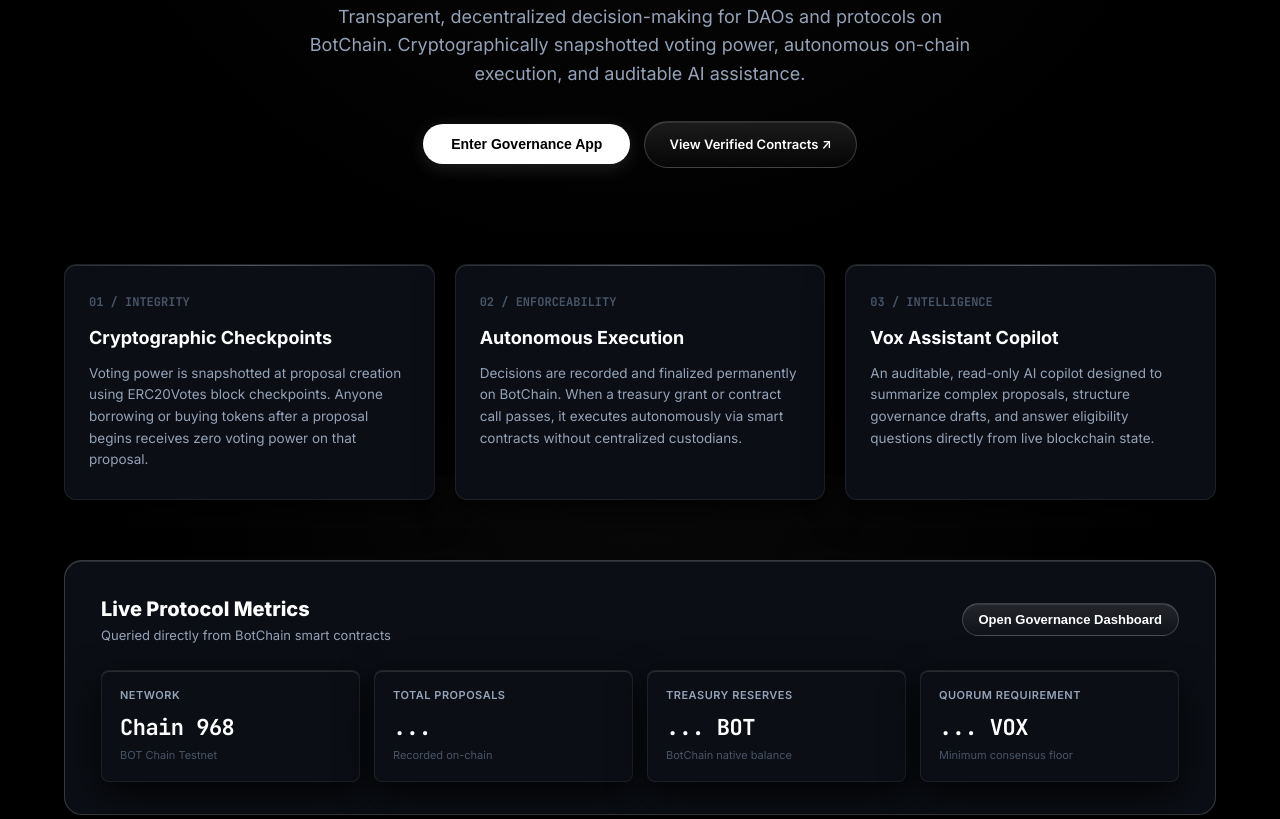
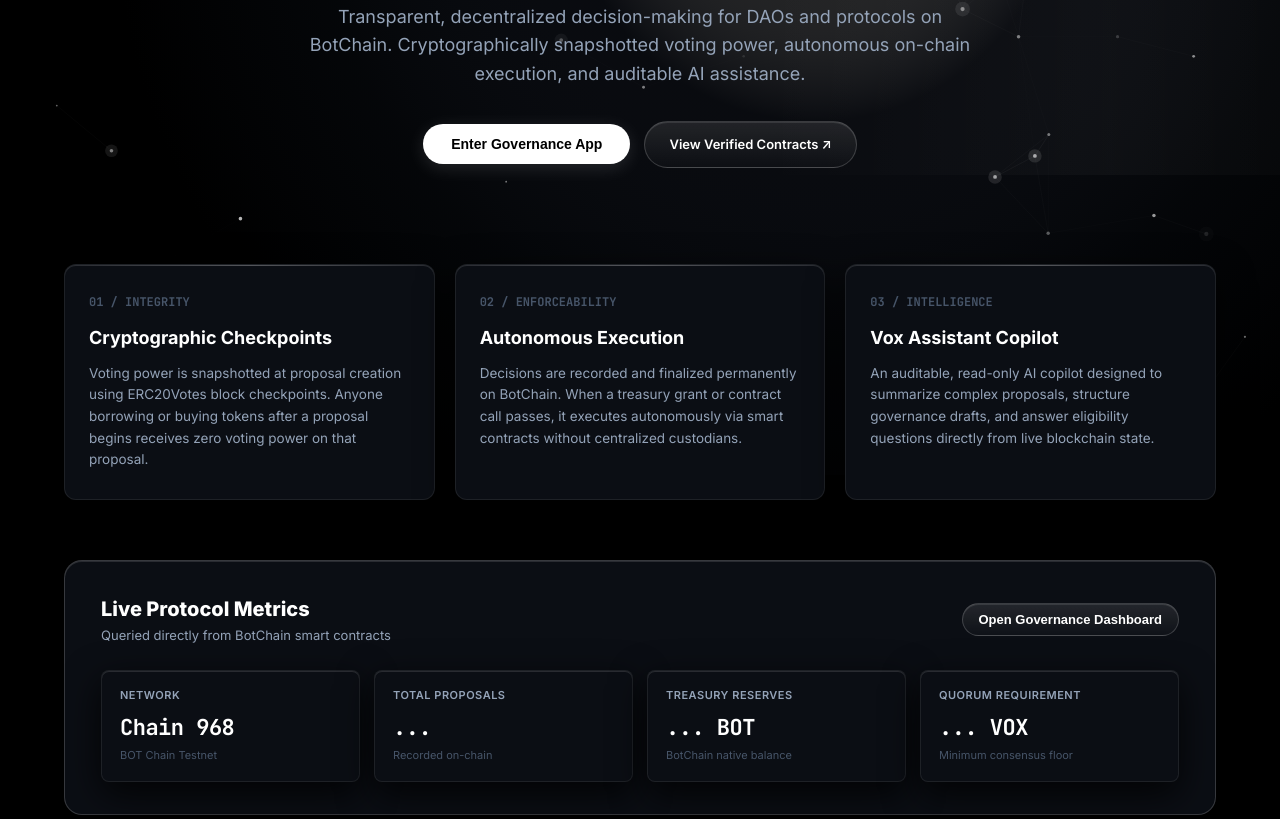
Before and after one commit to Rampop01/VoxDAO, a website: page app/index.html in a window 1280 px wide. Shown: the part 325-1144 px from the top of the page. Drawn offline with Linux system fonts and the light colour scheme; no server answers; animation ran at ten frames a second.

Commit message:
feat: add cinematic obsidian canvas background and wire up immediate button navigation

```diff
--- a/app/app.js
+++ b/app/app.js
@@ -91,13 +91,31 @@ const state = {
 
 // --- Initialization ---
 document.addEventListener("DOMContentLoaded", async () => {
-  initProviders();
-  setupEventListeners();
-  await loadDAOData();
+  try {
+    initProviders();
+  } catch (e) {
+    console.warn("Provider initialization deferred:", e);
+  }
+
+  try {
+    setupEventListeners();
+  } catch (e) {
+    console.error("Setup event listeners error:", e);
+  }
+
+  try {
+    await loadDAOData();
+  } catch (e) {
+    console.error("Load DAO data error:", e);
+  }
 
   // If wallet already connected
-  if (window.ethereum && window.ethereum.selectedAddress) {
-    await connectWallet();
+  try {
+    if (window.ethereum && window.ethereum.selectedAddress) {
+      await connectWallet();
+    }
+  } catch (e) {
+    console.warn("Auto-connect skipped:", e);
   }
 });
 
--- /dev/null
+++ b/app/cinematic-bg.js
@@ -0,0 +1,224 @@
+/**
+ * VoxDAO Cinematic Background Engine
+ * Luxury Obsidian Noir & Crystalline Consensus Mesh
+ * Pure dark shiny black & chrome particle field with 60fps GPU rendering
+ */
+
+(function () {
+  const canvas = document.getElementById("cinematicBgCanvas");
+  if (!canvas) return;
+  const ctx = canvas.getContext("2d", { alpha: false });
+  if (!ctx) return;
+
+  let width = 0;
+  let height = 0;
+  let dpr = 1;
+  let animationFrameId = null;
+
+  // Configuration
+  const PARTICLE_COUNT = 55;
+  const MAX_DISTANCE = 140;
+  const particles = [];
+  const mouse = { x: -1000, y: -1000, targetX: -1000, targetY: -1000, active: false };
+
+  // Resize handler with Retina support
+  function resize() {
+    dpr = Math.min(window.devicePixelRatio || 1, 2);
+    width = window.innerWidth;
+    height = window.innerHeight;
+
+    canvas.width = Math.floor(width * dpr);
+    canvas.height = Math.floor(height * dpr);
+    canvas.style.width = width + "px";
+    canvas.style.height = height + "px";
+
+    ctx.scale(dpr, dpr);
+  }
+
+  // Particle representation
+  class Particle {
+    constructor() {
+      this.reset(true);
+    }
+
+    reset(initial = false) {
+      this.x = initial ? Math.random() * width : Math.random() < 0.5 ? 0 : width;
+      this.y = initial ? Math.random() * height : Math.random() * height;
+      this.vx = (Math.random() - 0.5) * 0.45;
+      this.vy = (Math.random() - 0.5) * 0.45;
+      this.radius = Math.random() * 1.8 + 0.8;
+      this.baseAlpha = Math.random() * 0.45 + 0.25;
+      this.alpha = this.baseAlpha;
+      this.pulseSpeed = Math.random() * 0.02 + 0.008;
+      this.pulsePhase = Math.random() * Math.PI * 2;
+      this.depth = Math.random() * 0.8 + 0.2; // Parallax depth factor
+    }
+
+    update(time) {
+      this.x += this.vx;
+      this.y += this.vy;
+
+      // Mouse gentle repulsion / interaction
+      if (mouse.active) {
+        const dx = this.x - mouse.x;
+        const dy = this.y - mouse.y;
+        const dist = Math.sqrt(dx * dx + dy * dy);
+        if (dist < 150 && dist > 0) {
+          const force = ((150 - dist) / 150) * 0.8 * this.depth;
+          this.x += (dx / dist) * force;
+          this.y += (dy / dist) * force;
+        }
+      }
+
+      // Wrap edges smoothly
+      if (this.x < -20) this.x = width + 20;
+      if (this.x > width + 20) this.x = -20;
+      if (this.y < -20) this.y = height + 20;
+      if (this.y > height + 20) this.y = -20;
+
+      // Subtle breathing pulse
+      this.pulsePhase += this.pulseSpeed;
+      this.alpha = this.baseAlpha + Math.sin(this.pulsePhase) * 0.18;
+      if (this.alpha < 0.1) this.alpha = 0.1;
+      if (this.alpha > 0.85) this.alpha = 0.85;
+    }
+
+    draw() {
+      ctx.beginPath();
+      ctx.arc(this.x, this.y, this.radius, 0, Math.PI * 2);
+      ctx.fillStyle = `rgba(255, 255, 255, ${this.alpha})`;
+      ctx.fill();
+
+      // Specular glow for prominent nodes
+      if (this.radius > 1.8) {
+        ctx.beginPath();
+        ctx.arc(this.x, this.y, this.radius * 3.5, 0, Math.PI * 2);
+        ctx.fillStyle = `rgba(255, 255, 255, ${this.alpha * 0.18})`;
+        ctx.fill();
+      }
+    }
+  }
+
+  // Initialize particles
+  function initParticles() {
+    particles.length = 0;
+    for (let i = 0; i < PARTICLE_COUNT; i++) {
+      particles.push(new Particle());
+    }
+  }
+
+  // Draw connecting filament lines
+  function drawFilaments() {
+    const len = particles.length;
+    for (let i = 0; i < len; i++) {
+      const p1 = particles[i];
+      for (let j = i + 1; j < len; j++) {
+        const p2 = particles[j];
+        const dx = p1.x - p2.x;
+        const dy = p1.y - p2.y;
+        const dist = Math.sqrt(dx * dx + dy * dy);
+
+        if (dist < MAX_DISTANCE) {
+          const lineAlpha = (1 - dist / MAX_DISTANCE) * 0.14 * (p1.alpha + p2.alpha) * 0.5;
+          ctx.beginPath();
+          ctx.moveTo(p1.x, p1.y);
+          ctx.lineTo(p2.x, p2.y);
+          ctx.strokeStyle = `rgba(255, 255, 255, ${lineAlpha})`;
+          ctx.lineWidth = 0.75;
+          ctx.stroke();
+        }
+      }
+    }
+  }
+
+  // Draw dynamic cinematic lighting glows
+  function drawCinematicAtmosphere(time) {
+    // 1. Base dark obsidian fill
+    ctx.fillStyle = "#000000";
+    ctx.fillRect(0, 0, width, height);
+
+    // 2. Slow breathing hero anamorphic spotlight
+    const heroGlowX = width * 0.5 + Math.sin(time * 0.0004) * (width * 0.15);
+    const heroGlowY = Math.min(height * 0.25, 220);
+    const glowRadius = Math.max(width * 0.55, 450);
+
+    const radialGrad = ctx.createRadialGradient(
+      heroGlowX,
+      heroGlowY,
+      0,
+      heroGlowX,
+      heroGlowY,
+      glowRadius
+    );
+    radialGrad.addColorStop(0, "rgba(255, 255, 255, 0.055)");
+    radialGrad.addColorStop(0.35, "rgba(20, 24, 34, 0.45)");
+    radialGrad.addColorStop(0.7, "rgba(5, 7, 10, 0.85)");
+    radialGrad.addColorStop(1, "#000000");
+
+    ctx.fillStyle = radialGrad;
+    ctx.fillRect(0, 0, width, height);
+
+    // 3. Subtle moving specular light beam across the top horizon
+    const beamProgress = (time * 0.00015) % 1;
+    const beamX = beamProgress * (width + 600) - 300;
+    const beamGrad = ctx.createLinearGradient(beamX - 350, 0, beamX + 350, 0);
+    beamGrad.addColorStop(0, "rgba(255, 255, 255, 0)");
+    beamGrad.addColorStop(0.5, "rgba(255, 255, 255, 0.03)");
+    beamGrad.addColorStop(1, "rgba(255, 255, 255, 0)");
+
+    ctx.fillStyle = beamGrad;
+    ctx.fillRect(0, 0, width, Math.min(height, 500));
+  }
+
+  // Animation Loop
+  function animate(time) {
+    animationFrameId = requestAnimationFrame(animate);
+
+    // Smooth mouse interpolation
+    mouse.x += (mouse.targetX - mouse.x) * 0.08;
+    mouse.y += (mouse.targetY - mouse.y) * 0.08;
+
+    // Draw layers
+    drawCinematicAtmosphere(time);
+
+    // Update and draw particles
+    for (let i = 0; i < particles.length; i++) {
+      particles[i].update(time);
+      particles[i].draw();
+    }
+
+    drawFilaments();
+  }
+
+  // Event Listeners
+  window.addEventListener("resize", () => {
+    resize();
+    initParticles();
+  });
+
+  window.addEventListener("mousemove", (e) => {
+    mouse.targetX = e.clientX;
+    mouse.targetY = e.clientY;
+    mouse.active = true;
+  });
+
+  window.addEventListener("mouseleave", () => {
+    mouse.active = false;
+    mouse.targetX = -1000;
+    mouse.targetY = -1000;
+  });
+
+  // Handle tab visibility to save power
+  document.addEventListener("visibilitychange", () => {
+    if (document.hidden) {
+      if (animationFrameId) cancelAnimationFrame(animationFrameId);
+    } else {
+      animationFrameId = requestAnimationFrame(animate);
+    }
+  });
+
+  // Start Engine
+  resize();
+  initParticles();
+  animationFrameId = requestAnimationFrame(animate);
+})();
--- a/app/index.html
+++ b/app/index.html
@@ -13,13 +13,65 @@
 
   <!-- Stylesheet -->
   <link rel="stylesheet" href="style.css" />
+
+  <!-- Immediate Global View Switcher Controller -->
+  <script>
+    function showLandingView() {
+      var landing = document.getElementById("landingView");
+      var app = document.getElementById("appView");
+      var landingNav = document.getElementById("landingNavLinks");
+      var appNav = document.getElementById("appNavTabs");
+      var launchBtn = document.getElementById("launchAppTopBtn");
+      var connectBtn = document.getElementById("connectWalletBtn");
+      if (landing) landing.style.display = "block";
+      if (app) app.style.display = "none";
+      if (landingNav) landingNav.style.display = "flex";
+      if (appNav) appNav.style.display = "none";
+      if (launchBtn) launchBtn.style.display = "inline-flex";
+      if (connectBtn) connectBtn.style.display = "none";
+      window.scrollTo({ top: 0, behavior: "smooth" });
+    }
+
+    function showAppView(tabId) {
+      tabId = tabId || "proposalsTab";
+      var landing = document.getElementById("landingView");
+      var app = document.getElementById("appView");
+      var landingNav = document.getElementById("landingNavLinks");
+      var appNav = document.getElementById("appNavTabs");
+      var launchBtn = document.getElementById("launchAppTopBtn");
+      var connectBtn = document.getElementById("connectWalletBtn");
+      if (landing) landing.style.display = "none";
+      if (app) app.style.display = "block";
+      if (landingNav) landingNav.style.display = "none";
+      if (appNav) appNav.style.display = "flex";
+      if (launchBtn) launchBtn.style.display = "none";
+      if (connectBtn) connectBtn.style.display = "inline-flex";
+      if (window.switchTab) {
+        window.switchTab(tabId);
+      } else {
+        document.querySelectorAll(".tab-pane").forEach(function (pane) {
+          pane.style.display = pane.id === tabId ? "block" : "none";
+        });
+        document.querySelectorAll("#appNavTabs .nav-tab-btn").forEach(function (btn) {
+          btn.classList.toggle("active", btn.getAttribute("data-tab") === tabId);
+        });
+      }
+      window.scrollTo({ top: 0, behavior: "smooth" });
+    }
+
+    window.showLandingView = showLandingView;
+    window.showAppView = showAppView;
+  </script>
 </head>
 <body>
+
+  <!-- Cinematic Background Canvas -->
+  <canvas id="cinematicBgCanvas" class="cinematic-canvas"></canvas>
 
   <!-- Top Sticky Navigation Bar -->
   <header class="navbar">
     <div class="container nav-content">
-      <div class="brand-wrapper" id="brandLogoBtn">
+      <div class="brand-wrapper" id="brandLogoBtn" onclick="showLandingView()" title="VoxDAO Overview">
         <div class="brand-icon">V</div>
         <div class="brand-text">
           <h1>VoxDAO <span class="chain-badge" id="networkPillText">BotChain</span></h1>
@@ -29,19 +81,19 @@
 
       <!-- App Mode Tabs (Visible in Governance App) -->
       <nav class="nav-tabs" id="appNavTabs" style="display: none;">
-        <button class="nav-tab-btn" id="navReturnLandingBtn">
+        <button class="nav-tab-btn" id="navReturnLandingBtn" onclick="showLandingView()">
           <span>Overview</span>
         </button>
-        <button class="nav-tab-btn active" data-tab="proposalsTab" id="tabBtnProposals">
+        <button class="nav-tab-btn active" data-tab="proposalsTab" id="tabBtnProposals" onclick="switchTab('proposalsTab')">
           <span>Proposals</span>
         </button>
-        <button class="nav-tab-btn" data-tab="createTab" id="tabBtnCreate">
+        <button class="nav-tab-btn" data-tab="createTab" id="tabBtnCreate" onclick="switchTab('createTab')">
           <span>New Proposal</span>
         </button>
-        <button class="nav-tab-btn" data-tab="faucetTab" id="tabBtnFaucet">
+        <button class="nav-tab-btn" data-tab="faucetTab" id="tabBtnFaucet" onclick="switchTab('faucetTab')">
           <span>Faucet & Power</span>
         </button>
-        <button class="nav-tab-btn" data-tab="assistantTab" id="tabBtnAssistant">
+        <button class="nav-tab-btn" data-tab="assistantTab" id="tabBtnAssistant" onclick="switchTab('assistantTab')">
           <span>Vox Assistant</span>
           <span class="tab-badge">AI</span>
         </button>
@@ -50,8 +102,9 @@
       <!-- Landing Navigation Links (Visible on Landing Page) -->
       <nav class="nav-tabs" id="landingNavLinks">
         <a href="#features" class="nav-tab-btn" style="text-decoration: none;">Features</a>
-        <a href="#architecture" class="nav-tab-btn" style="text-decoration: none;">Architecture</a>
-        <a href="https://scan.bohr.life/address/0xc420dd65a7b3aa2c231f85ae9de7d7207013775c" target="_blank" rel="noopener noreferrer" class="nav-tab-btn" style="text-decoration: none;">Contracts ↗</a>
+        <a href="#architecture" class="nav-tab-btn" style="text-decoration: none;">Metrics</a>
+        <a href="#workflow" class="nav-tab-btn" style="text-decoration: none;">Lifecycle</a>
+        <a href="#contracts" class="nav-tab-btn" style="text-decoration: none;">Contracts</a>
       </nav>
 
       <!-- Header Actions -->
@@ -60,7 +113,7 @@
           <span class="status-dot" id="statusDot"></span>
           <span id="networkNameDisplay">BotChain (968)</span>
         </div>
-        <button class="btn-primary" id="launchAppTopBtn">
+        <button class="btn-primary" id="launchAppTopBtn" onclick="showAppView('proposalsTab')">
           Launch App
         </button>
         <button class="btn-primary" id="connectWalletBtn" style="display: none;">
@@ -85,7 +138,7 @@
         </p>
 
         <div class="landing-cta-group">
-          <button class="btn-primary" id="enterAppHeroBtn" style="padding: 12px 28px; font-size: 14px;">
+          <button class="btn-primary" id="enterAppHeroBtn" onclick="showAppView('proposalsTab')" style="padding: 12px 28px; font-size: 14px;">
             Enter Governance App
           </button>
           <a href="https://scan.bohr.life/address/0xc420dd65a7b3aa2c231f85ae9de7d7207013775c" target="_blank" rel="noopener noreferrer" class="btn-secondary" style="text-decoration: none; padding: 12px 24px;">
@@ -128,7 +181,7 @@
             <h3 style="font-size: 20px; font-weight: 800; color: var(--chrome-pure);">Live Protocol Metrics</h3>
             <p style="font-size: 13px; color: var(--chrome-dim);">Queried directly from BotChain smart contracts</p>
           </div>
-          <button class="btn-secondary" id="landingEnterAppBtn">
+          <button class="btn-secondary" id="landingEnterAppBtn" onclick="showAppView('proposalsTab')">
             Open Governance Dashboard
           </button>
         </div>
@@ -242,7 +295,7 @@
         <button class="btn-secondary" id="refreshStatsBtn" style="font-size: 12px; padding: 6px 14px;">
           Refresh State
         </button>
-        <button class="btn-secondary" id="backToLandingBtn" style="font-size: 12px; padding: 6px 14px;">
+        <button class="btn-secondary" id="backToLandingBtn" onclick="showLandingView()" style="font-size: 12px; padding: 6px 14px;">
           Return to Overview
         </button>
       </div>
@@ -693,6 +746,12 @@
 
   <!-- Scripts -->
   <script src="vendor/ethers.umd.min.js"></script>
+  <script>
+    if (!window.ethers) {
+      document.write('<script src="https://cdnjs.cloudflare.com/ajax/libs/ethers/6.13.2/ethers.umd.min.js"><\\/script>');
+    }
+  </script>
+  <script src="cinematic-bg.js"></script>
   <script src="app.js"></script>
 </body>
 </html>
--- a/app/style.css
+++ b/app/style.css
@@ -45,10 +45,29 @@
   --shadow-button: 0 4px 18px rgba(255, 255, 255, 0.12);
 }
 
+html {
+  scroll-behavior: smooth;
+}
+
 *, *::before, *::after {
   box-sizing: border-box;
   margin: 0;
   padding: 0;
+}
+
+.cinematic-canvas {
+  position: fixed;
+  top: 0;
+  left: 0;
+  width: 100%;
+  height: 100%;
+  z-index: -1;
+  pointer-events: none;
+  background-color: #000000;
+}
+
+[id] {
+  scroll-margin-top: 86px;
 }
 
 body {
@@ -59,10 +78,7 @@ body {
   min-height: 100vh;
   display: flex;
   flex-direction: column;
-  background-image:
-    radial-gradient(circle at 50% 0%, rgba(255, 255, 255, 0.04) 0%, transparent 60%),
-    radial-gradient(ellipse 60% 30% at 50% 100%, rgba(255, 255, 255, 0.02) 0%, transparent 70%);
-  background-attachment: fixed;
+  position: relative;
   -webkit-font-smoothing: antialiased;
 }
 
```
